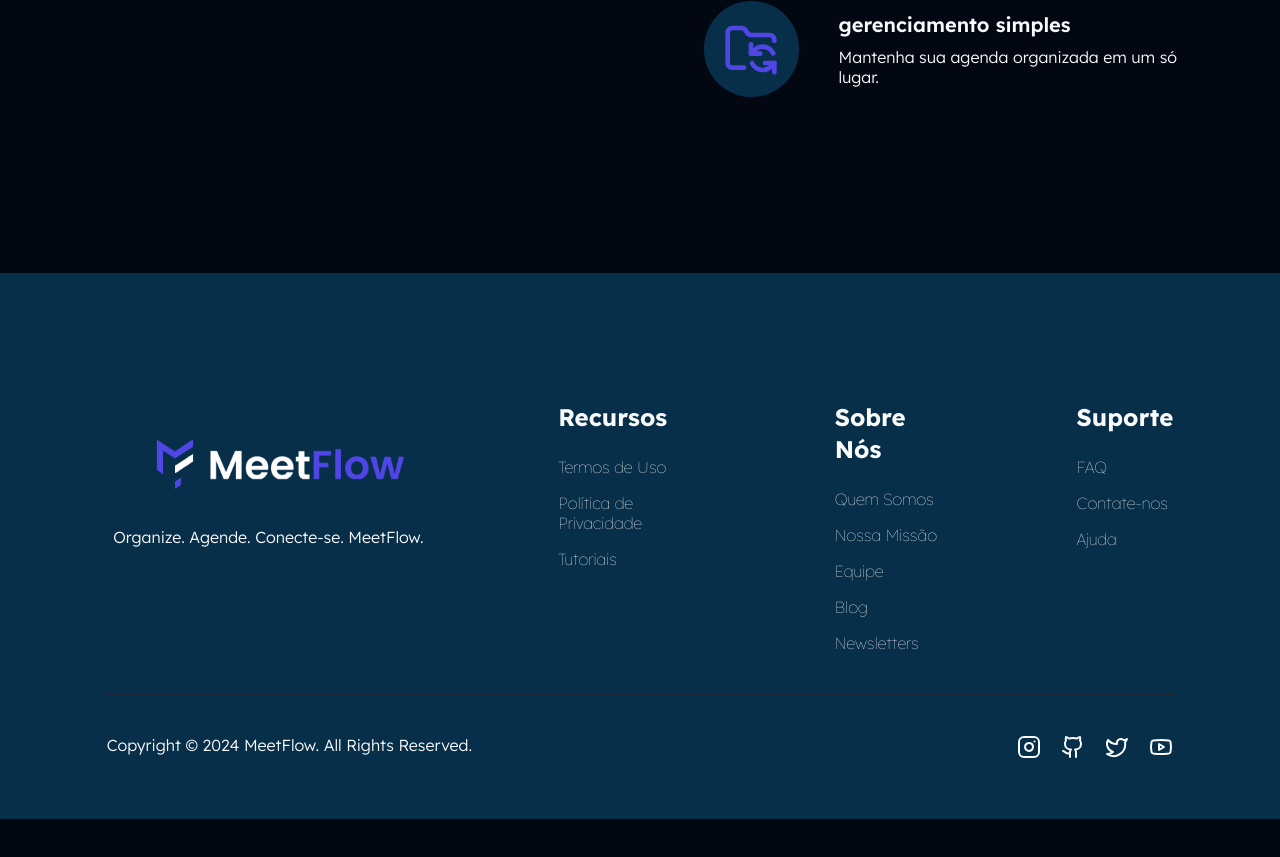
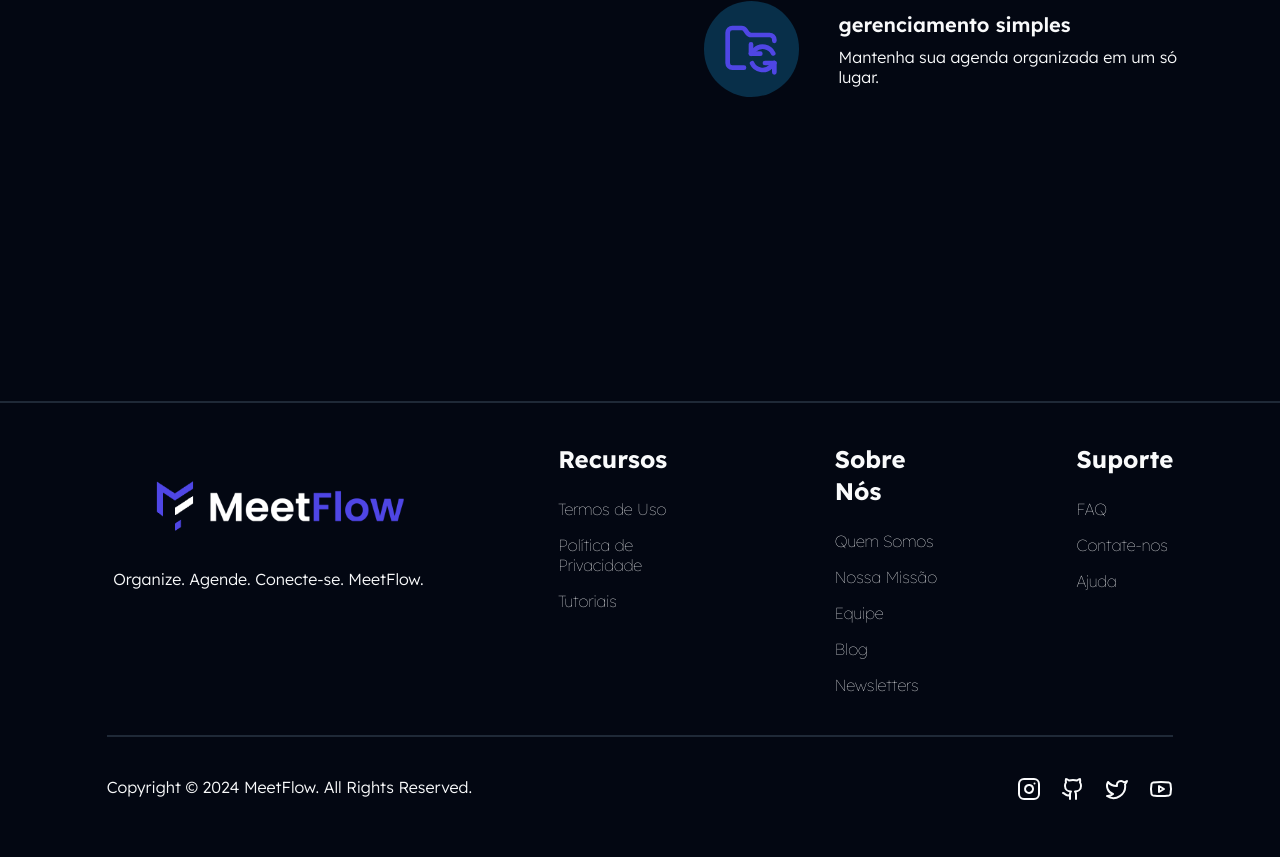
Before and after one commit to renansouz/MeetFlow-OBC, a React (Vite) app: page / in a window 1280 px wide. Shown: the part 1408-2265 px from the top of the page. Before the commit the page ends 2227 px from the top, so only its background shows below. Built offline with nearby package versions, Linux system fonts and the light colour scheme.

Commit message:
adjust footer

```diff
--- a/src/components/Footer/Footer.tsx
+++ b/src/components/Footer/Footer.tsx
@@ -9,7 +9,11 @@ export const Footer = () => {
     const { theme } = useTheme();
 
     return (
-        <div className="flex justify-center flex-col items-center py-10 h- bg-sky-950 pt-32">
+        <div className="flex justify-center flex-col items-center py-10 h-  pt-32">
+            <Separator
+                    orientation="horizontal"
+                    className="w-full h-0.5 mb-10"
+                />
             <div className="w-5/6">
                 <div className="flex justify-center items-start w-full gap-32">
                     <div className="flex flex-col bg-blue w-4/12 justify-center">
```
